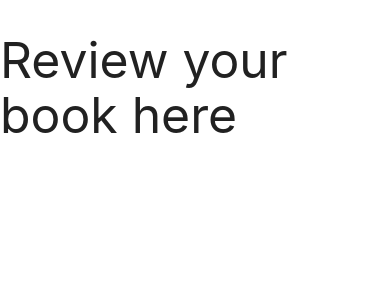
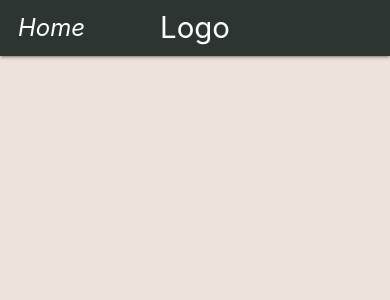
Before and after one commit to Richiefinegan11/bookReview, a Flask app: page / in a window 390 px wide. Shown: the top 300 px of the page. Run offline with Flask 2, Linux system fonts and the light colour scheme; data that the repository does not hold is empty; some libraries are stand-ins or nearby versions.

Commit message:
Added Navbar and Mobile navbar to base.html

```diff
--- a/static/css/style.css
+++ b/static/css/style.css
@@ -0,0 +1,15 @@
+/*  #edc7b7
+    #eee2dc
+    #bab2b5
+    #123c69
+    #ac3b61
+*/
+
+body {
+    background-color: #eee2dc;
+    color: #123c69;
+}
+
+nav {
+    background-color: #2c3531;
+}
--- a/static/js/script.js
+++ b/static/js/script.js
@@ -0,0 +1,3 @@
+$(document).ready(function(){
+    $('.sidenav').sidenav();
+  });
--- a/templates/base.html
+++ b/templates/base.html
@@ -1,25 +1,60 @@
 <!DOCTYPE html>
 <html lang="en">
-<head>
-    <meta charset="UTF-8">
-    <meta name="viewport" content="width=device-width, initial-scale=1.0">
-    <link rel="stylesheet" href="https://cdnjs.cloudflare.com/ajax/libs/font-awesome/5.15.1/css/all.min.css"
-    integrity="sha512-+4zCK9k+qNFUR5X+cKL9EIR+ZOhtIloNl9GIKS57V1MyNsYpYcUrUeQc9vNfzsWfV28IaLL3i96P9sdNyeRssA==" crossorigin="anonymous" type="text/css" />
-    <link rel="stylesheet" href="https://cdnjs.cloudflare.com/ajax/libs/materialize/1.0.0/css/materialize.min.css">
-    <link rel="stylesheet" href="{{ url_for('static', filename='css/style.css') }}" type="text/css">
-    {% block styles %}
-    {% endblock %}
+  <head>
+    <meta charset="UTF-8" />
+    <meta name="viewport" content="width=device-width, initial-scale=1.0" />
+    <link
+      rel="stylesheet"
+      href="https://cdnjs.cloudflare.com/ajax/libs/font-awesome/5.15.1/css/all.min.css"
+      integrity="sha512-+4zCK9k+qNFUR5X+cKL9EIR+ZOhtIloNl9GIKS57V1MyNsYpYcUrUeQc9vNfzsWfV28IaLL3i96P9sdNyeRssA=="
+      crossorigin="anonymous"
+      type="text/css"
+    />
+    <link
+      rel="stylesheet"
+      href="https://cdnjs.cloudflare.com/ajax/libs/materialize/1.0.0/css/materialize.min.css"
+    />
+    <link
+      rel="stylesheet"
+      href="{{ url_for('static', filename='css/style.css') }}"
+      type="text/css"
+    />
+    {% block styles %} {% endblock %}
     <title>Never Judge A Book</title>
-</head>
-<body>
+  </head>
+  <body>
+    <!-- fixed top navbar-->
+    <nav>
+      <div class="nav-extended">
+        <a href="#!" class="brand-logo">Logo</a>
+        <a href="#" data-target="mobile-demo" class="sidenav-trigger"
+          ><i class="material-icons">Home</i></a
+        >
+        <ul class="right hide-on-med-and-down">
+          <li><a href="mobile.html">Home</a></li>
+          <li><a href="sass.html">Book Review</a></li>
+          <li><a href="badges.html">Login</a></li>
+          <li><a href="collapsible.html">Register</a></li>
+        </ul>
+      </div>
+    </nav>
+    <!-- mobile sidenav -->
+    <ul class="sidenav" id="mobile-demo">
+      <li><a href="mobile.html">Home</a></li>
+      <li><a href="sass.html">Book Review</a></li>
+      <li><a href="badges.html">Login</a></li>
+      <li><a href="collapsible.html">Register</a></li>
+    </ul>
 
-    {% block content %}
-    {% endblock %}
+    {% block content %} {% endblock %}
 
-    <script src="https://code.jquery.com/jquery-3.5.1.min.js" integrity="sha256-9/aliU8dGd2tb6OSsuzixeV4y/faTqgFtohetphbbj0=" crossorigin="anonymous"></script>
+    <script
+      src="https://code.jquery.com/jquery-3.5.1.min.js"
+      integrity="sha256-9/aliU8dGd2tb6OSsuzixeV4y/faTqgFtohetphbbj0="
+      crossorigin="anonymous"
+    ></script>
     <script src="https://cdnjs.cloudflare.com/ajax/libs/materialize/1.0.0/js/materialize.min.js"></script>
     <script src="{{ url_for('static', filename='js/script') }}"></script>
-    {% block scripts %}
-    {% endblock %}
-</body>
+    {% block scripts %} {% endblock %}
+  </body>
 </html>
--- a/templates/review.html
+++ b/templates/review.html
@@ -1,10 +1,8 @@
 {% extends "base.html" %}
 {% block content %}
 
-    <h2>Review your book here</h2>
-
-    {% for book in books %}
-        {{ book.book_title }}<br>
+{% for book in books %}
+{{ book.book_title }}<br>
         {{ book.author }}<br>
         {{ book.genre }} <br>
     {% endfor %}
```
